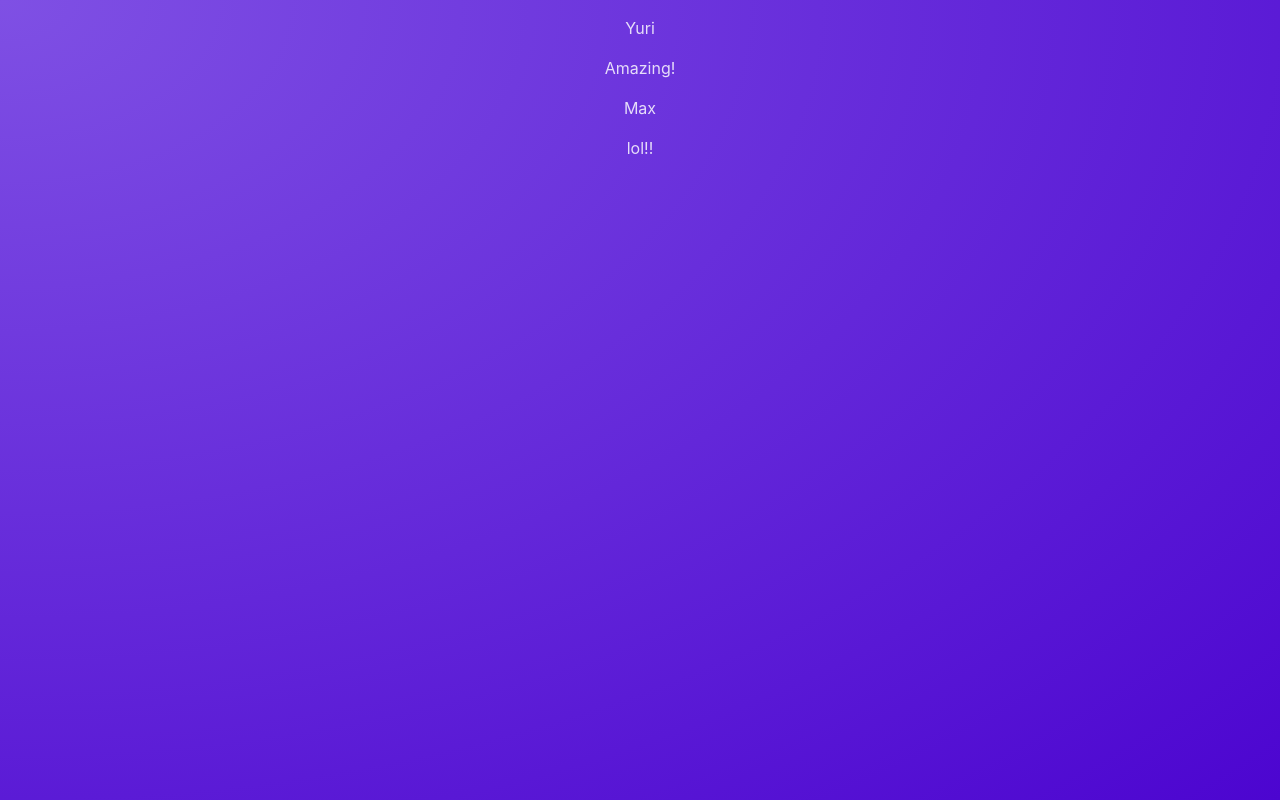
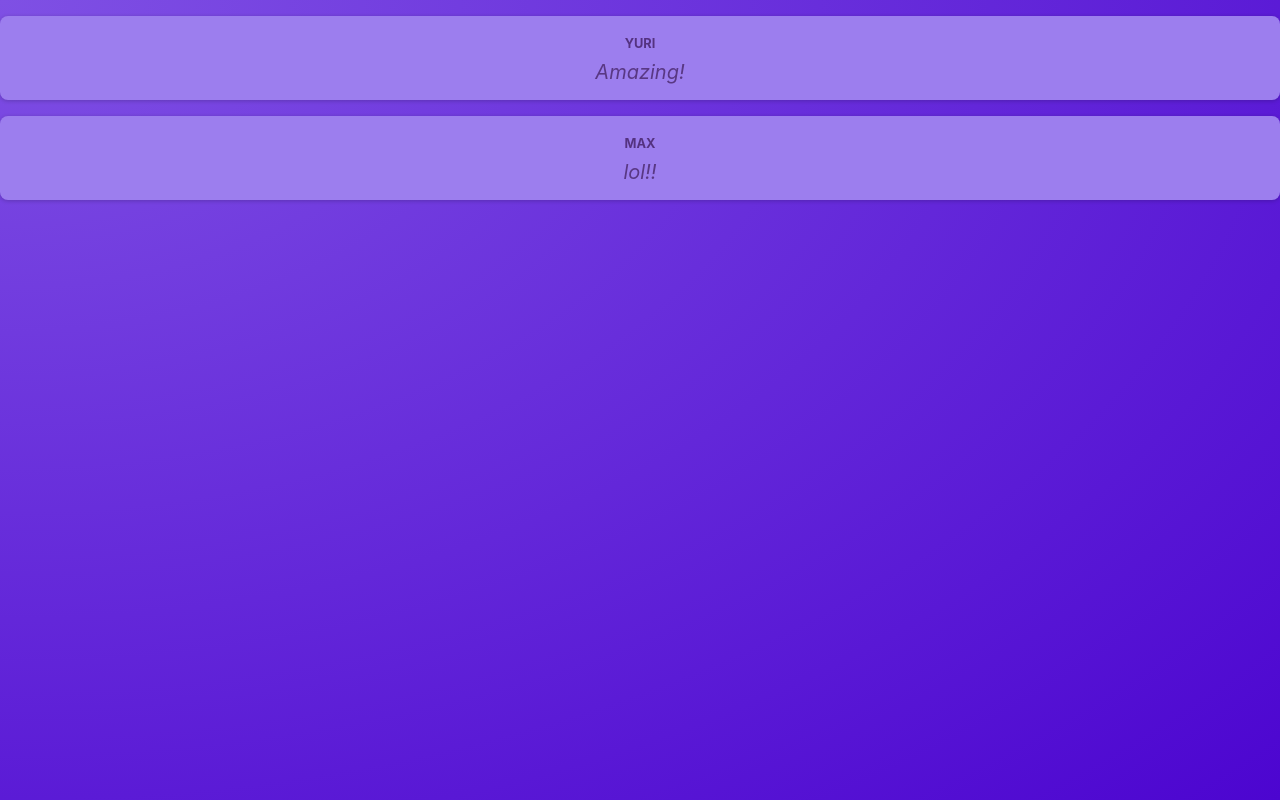
Before and after one commit to yurivvdantas/react-crash-course, a React (Vite) app: page / in a window 1280 px wide. Built offline with nearby package versions, Linux system fonts and the light colour scheme.

Commit message:
section 22: CSS Styling & CSS Modules

```diff
--- a/src/components/Post.jsx
+++ b/src/components/Post.jsx
@@ -1,9 +1,9 @@
+import classes from './Post.module.css'
+
 function Post(props) {
-
-
-    return (<div>
-        <p>{props.author}</p>
-        <p>{props.body}</p>
+    return (<div className={classes.post}>
+        <p className={classes.author}>{props.author}</p>
+        <p className={classes.text}>{props.body}</p>
     </div>);
 }
 
--- /dev/null
+++ b/src/components/Post.module.css
@@ -0,0 +1,35 @@
+.post {
+    margin: 1rem 0;
+    padding: 1rem;
+    background-color: #9c7eee;
+    border-radius: 8px;
+    box-shadow: 0 1px 4px rgba(0, 0, 0, 0.2);
+    animation: animate-in 1s ease-out forwards;
+  }
+
+  .author {
+    font-size: 0.8rem;
+    font-weight: bold;
+    color: #543280;
+    margin: 0;
+    text-transform: uppercase;
+  }
+
+  .text {
+    white-space: pre-wrap;
+    font-size: 1.25rem;
+    margin: 0.25rem 0 0 0;
+    color: #593884;
+    font-style: italic;
+  }
+
+  @keyframes animate-in {
+    from {
+      opacity: 0;
+      transform: translateY(1rem);
+    }
+    to {
+      opacity: 1;
+      transform: translateY(0);
+    }
+  }
```
